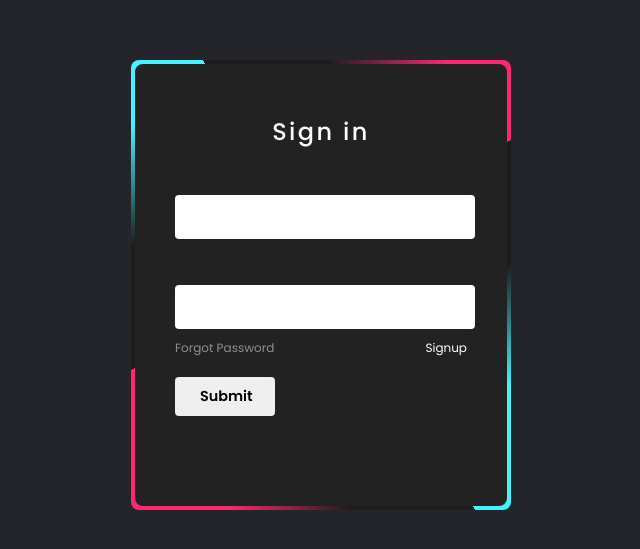
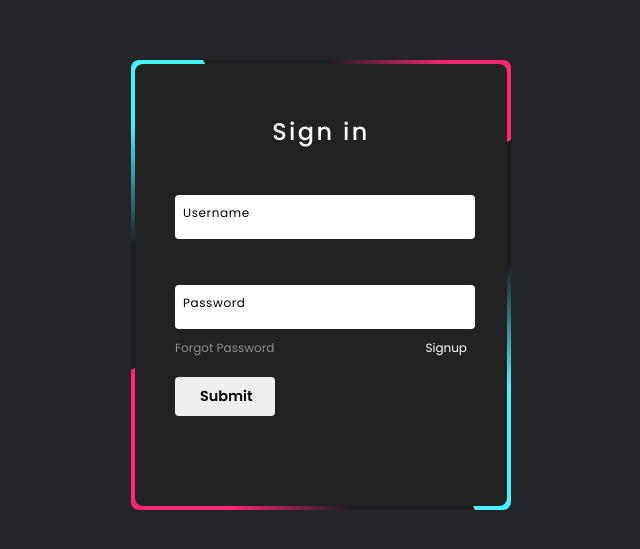
Before and after one commit to Adhish-Ullasan/KinsleyGo, a React (Vite) app: page /login in a window 1280 px wide. Shown: the part 115-664 px from the top of the page, without its empty margins (319-959 px from the left). Built offline with nearby package versions, Linux system fonts and the light colour scheme.

Commit message:
login page complete

```diff
--- a/src/App.css
+++ b/src/App.css
@@ -9,7 +9,7 @@
     font-family: "Poppins", sans-serif;
 }
 
-.login-container {
+body{
     display: flex;
     justify-content: center;
     align-items: center;
@@ -146,9 +146,10 @@
 
 .box form .inputBox input:valid ~ span,
 .box form .inputBox input:focus ~ span {
-    color: #fff;
+    color: black;
     font-size: 0.75em;
     transform: translateY((-34px));
+    padding-left: .5rem;
 }
 
 .box form .inputBox i{
@@ -162,6 +163,8 @@
     overflow: hidden;
     transition: 0.5s;
     pointer-events: none;
+    z-index: -1;
+
 }
 
 .box form .inputBox input:valid ~ i,
@@ -201,8 +204,6 @@
 #submit:active{
     opacity: 0.8;
 }
-
-
 
 /* HEADER */
 
```
